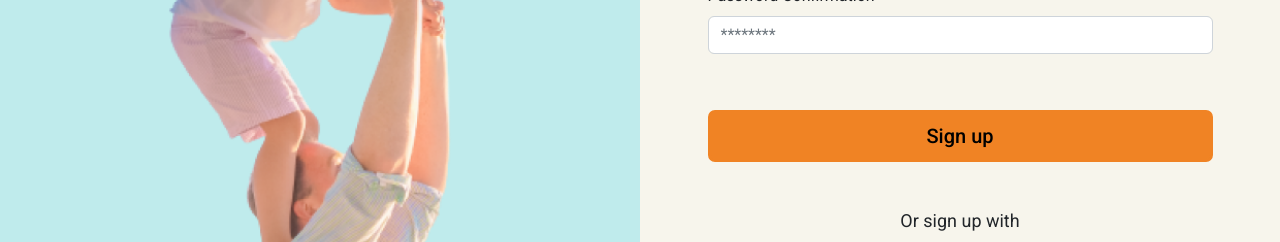
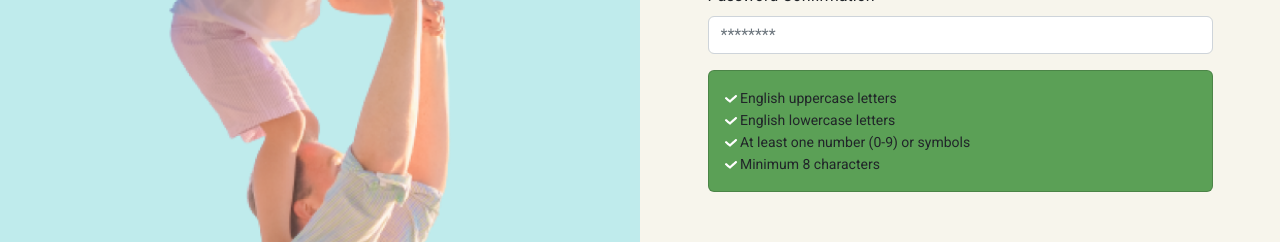
Before and after one commit to JULIERAJ/KIDS-FIRST-v2, a React (Create React App) app in the folder frontend/: page /register in a window 1280 px wide. Shown: the part 422-664 px from the top of the page. Built offline with nearby package versions, Linux system fonts and the light colour scheme; no server answers.

Commit message:
email-validation

```diff
--- a/frontend/src/pages/Register/Register.jsx
+++ b/frontend/src/pages/Register/Register.jsx
@@ -1,21 +1,20 @@
 /* eslint-disable no-console */
 /* eslint-disable no-unused-vars */
-import { useState, useEffect } from 'react';
-import Container from 'react-bootstrap/Container';
-import { useParams } from 'react-router-dom';
+import { useState, useEffect } from "react";
+import Container from "react-bootstrap/Container";
+import { useParams } from "react-router-dom";
 
-import EmailVerify from './EmailVerify';
-import styles from './Register.module.css';
+import EmailVerify from "./EmailVerify";
+import styles from "./Register.module.css";
 
-import RegisterForm from './RegisterForm';
+import RegisterForm from "./RegisterForm";
 
-import { register } from '../../api';
-import FatherSonBlock from '../../components/FatherSonBlock';
-import Header from '../../components/Header';
-import TextLink from '../../components/TextLink';
+import { register } from "../../api";
+import FatherSonBlock from "../../components/FatherSonBlock";
+import Header from "../../components/Header";
+import TextLink from "../../components/TextLink";
 
 const Register = () => {
-
   const params = useParams();
   let paramEmail = params.email;
   let paramEmailVerificationToken = params.emailVerificationToken;
@@ -24,32 +23,42 @@ const Register = () => {
   const [userData, setUserData] = useState({});
   const [activeComponent, setActiveComponent] = useState(true);
   const [loading, setLoading] = useState(true);
+  //added password error message
+  const [errorMessage, setErrorMessage] = useState("");
 
   const registerUserHandler = async (email, password) => {
     try {
       const { data } = await register({ email, password });
       setUserData(data);
-      localStorage.setItem('storedUser', data);
+      localStorage.setItem("storedUser", data);
       setActiveComponent(false);
     } catch (error) {
       console.log(error);
+      setErrorMessage(error.response.data.message);
     }
   };
 
   return (
     <>
-      <Header widget={
-        <TextLink title="Already a member?" to="/signin" linkTitle="Log in" />
-      }/>
+      <Header
+        widget={
+          <TextLink title="Already a member?" to="/signin" linkTitle="Log in" />
+        }
+      />
 
-      <Container className="content-layout py-4" >
+      <Container className="content-layout py-4">
         <FatherSonBlock>
           <h1 className={styles.registerTitle}>Sign up Kids First</h1>
-          {
-            activeComponent ?
-              <RegisterForm onSubmitData={registerUserHandler} paramEmail={paramEmail}/> :
-              <EmailVerify userData={userData}/>
-          }
+          {activeComponent ? (
+            //set error message in registerForm errorMessage={errorMessage}-
+            <RegisterForm
+              onSubmitData={registerUserHandler}
+              paramEmail={paramEmail}
+              errorMessage={errorMessage}
+            />
+          ) : (
+            <EmailVerify userData={userData} />
+          )}
         </FatherSonBlock>
       </Container>
     </>
--- a/frontend/src/pages/Register/RegisterForm.jsx
+++ b/frontend/src/pages/Register/RegisterForm.jsx
@@ -1,38 +1,39 @@
 /* eslint-disable no-console */
-import PropTypes from 'prop-types';
-import React, { useState, useEffect } from 'react';
-import Button from 'react-bootstrap/Button';
+import PropTypes from "prop-types";
+import React, { useState, useEffect } from "react";
+import Button from "react-bootstrap/Button";
 
-import Form from 'react-bootstrap/Form';
+import Form from "react-bootstrap/Form";
 
-import styles from './Register.module.css';
+import styles from "./Register.module.css";
 
-import FormEmailInput from '../../components/form/FormEmailInput';
-import FormPasswordInput from '../../components/form/FormPasswordInput';
+import FormEmailInput from "../../components/form/FormEmailInput";
+import FormPasswordInput from "../../components/form/FormPasswordInput";
 
-// import IconText from '../../components/IconText';
-import MessageBar from '../../components/MessageBar';
-import SocialButtonsGroup from '../../components/SocialButtonsGroup';
+import IconText from "../../components/IconText";
+import MessageBar from "../../components/MessageBar";
+import SocialButtonsGroup from "../../components/SocialButtonsGroup";
 
-const DEFAULT_ERROR_MESSAGE =
-    'You are using symbols in your passwords or your passwords do not match.';
+// const DEFAULT_ERROR_MESSAGE =
+//     'You are using symbols in your passwords or your passwords do not match.';
 
 export const RegisterForm = (props) => {
-
-  console.log(props);
-  const [email, setEmail] = useState('');
-  const [password, setPassword] = useState('');
-  // eslint-disable-next-line no-unused-vars
-  const [passwordConfirm, setPasswordConfirm] = useState('');
-  const [errorMessage, setErrorMessage] = useState('');
+  const [email, setEmail] = useState("");
+  const [password, setPassword] = useState("");
+  const [passwordConfirm, setPasswordConfirm] = useState("");
+  const [errorMessage, setErrorMessage] = useState("");
   const [isTouched, setIsTouched] = useState(false);
   const [validated, setIsValidated] = useState(false);
-
+  const [emailValidation, setEmailValidation] = useState(null);
   useEffect(() => {
     if (props.paramEmail) {
       setEmail(props.paramEmail);
     }
-  }, [props.paramEmail]);
+
+    if (props.errorMessage) {
+      setErrorMessage(props.errorMessage);
+    }
+  }, [props.paramEmail, props.errorMessage]);
 
   const handleEmailChange = ({ target: { value } }) => setEmail(value);
   const handlePasswordChange = ({ target: { value } }) => setPassword(value);
@@ -44,61 +45,98 @@ export const RegisterForm = (props) => {
   const handleSubmit = (event) => {
     event.preventDefault();
 
-    const form = event.currentTarget;
+    // email check
+    if (emailValidation !== "valid") {
+      setErrorMessage(
+        <div>
+          Email address format is not correct. <br />
+          Please enter the valid email address format
+        </div>
+      );
+      return;
+    }
 
-    if (form.checkValidity()) {
-      props.onSubmitData(email, password).catch((e) => {
-        setErrorMessage(e.response.data.message);
-      });
-    } else {
-      setErrorMessage(DEFAULT_ERROR_MESSAGE);
+    //added for checking passwords match
+    //tested
+    if (password !== passwordConfirm) {
+      setErrorMessage("Passwords do not match");
+      return;
     }
+
+    // const form = event.currentTarget;
+    props.onSubmitData(email, password);
+    // if (form.checkValidity()) {
+    //   props.onSubmitData(email, password)
+    //     // .then(() => {
+    //     //   console.log('success');
+    //     //   setErrorMessage('');
+    //     // })
+    //     .catch((e) => {
+    //       setErrorMessage(e.response.data.message);
+    //       console.log(errorMessage);
+    //     });
+    // } else {
+    //   setErrorMessage(DEFAULT_ERROR_MESSAGE);
+    // }
 
     setIsValidated(true);
   };
+  const handleEmailValidation = (emailValue) => {
+    const isValidEmail = /^[^\s@]+@[^\s@]+\.[^\s@]+$/.test(emailValue);
 
+    setEmailValidation(isValidEmail ? "valid" : "invalid");
+  };
+
+  const handleInputChange = (event) => {
+    const emailValue = event.target.value;
+    // onChange(event);
+    handleEmailChange(event);
+    handleEmailValidation(emailValue);
+  };
   return (
     <>
       <Form
-        className='py-4'
+        className="py-4"
         onChange={handleFormChange}
         onSubmit={handleSubmit}
         noValidate
         validated={validated}
       >
-        {errorMessage && (
-          <MessageBar variant='error'>{errorMessage}</MessageBar>
-        )}
-
         <FormEmailInput
-          autoComplete='off'
+          autoComplete="off"
           required
-          onChange={handleEmailChange}
+          // onChange={handleEmailChange}
+          onChange={handleInputChange}
           defaultValue={email}
-
+          isInvalid={emailValidation === "invalid"}
+          isValid={emailValidation === "valid"}
         />
         <FormPasswordInput onChange={handlePasswordChange} required />
         <FormPasswordInput
-          id='confirmPassword'
-          label='Password Confirmation'
-          name='confirmPassword'
+          id="confirmPassword"
+          label="Password Confirmation"
+          name="confirmPassword"
           onChange={handlePasswordConfirmChange}
           required
         />
-
-        {/* <MessageBar variant='success'>
-          <IconText title='English uppercase/lowercase characters' />
-          <IconText title='Numbers (0-9)' />
-          <IconText title='Minimum eight characters' />
-        </MessageBar> */}
-
+        {errorMessage && (
+          <MessageBar variant="error">{errorMessage}</MessageBar>
+        )}
+        {!errorMessage && (
+          <MessageBar variant="success">
+            <IconText title="English uppercase letters" />
+            <IconText title="English lowercase letters" />
+            <IconText title="At least one number (0-9) or symbols" />
+            <IconText title="Minimum 8 characters" />
+          </MessageBar>
+        )}
         <Button
-          className='primary-btn w-100 my-5'
-          type='submit'
-          size='lg'
-          variant='light'
+          className="primary-btn w-100 my-5"
+          type="submit"
+          size="lg"
+          variant="light"
         >
-                    Sign up
+          Sign up
         </Button>
 
         <div className={styles.signUpText}>Or sign up with</div>
@@ -113,5 +151,6 @@ export default RegisterForm;
 RegisterForm.propTypes = {
   onSubmitData: PropTypes.func,
   email: PropTypes.string,
-  paramEmail: PropTypes.string
+  paramEmail: PropTypes.string,
+  errorMessage: PropTypes.string,
 };
--- a/package.json
+++ b/package.json
@@ -30,8 +30,7 @@
   },
   "lint-staged": {
     "**/*.{js,jsx}": [
-      "npm run lint:fix:api",
-      "npm run lint:fix:client"
+
     ]
   },
   "dependencies": {
```
Also changed, not shown: frontend/.eslintrc.json, 1 other file (tests, documents, lock files or other folders).
